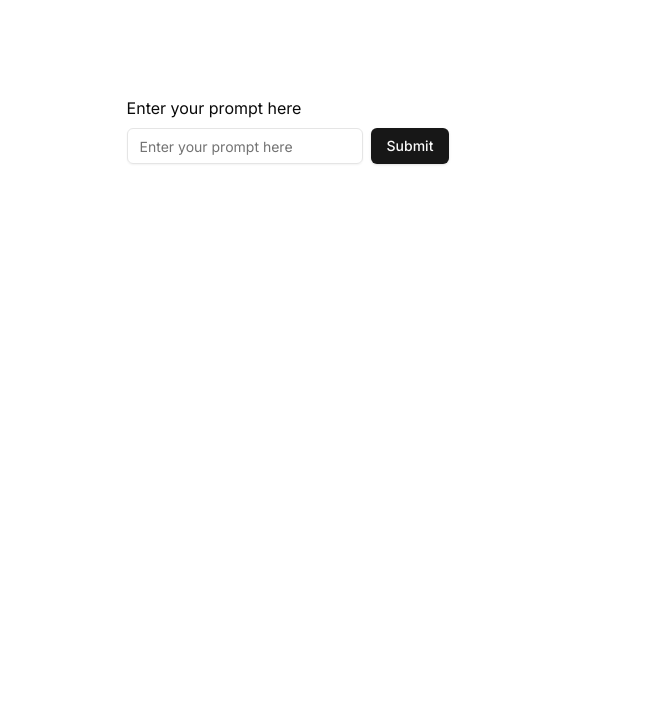
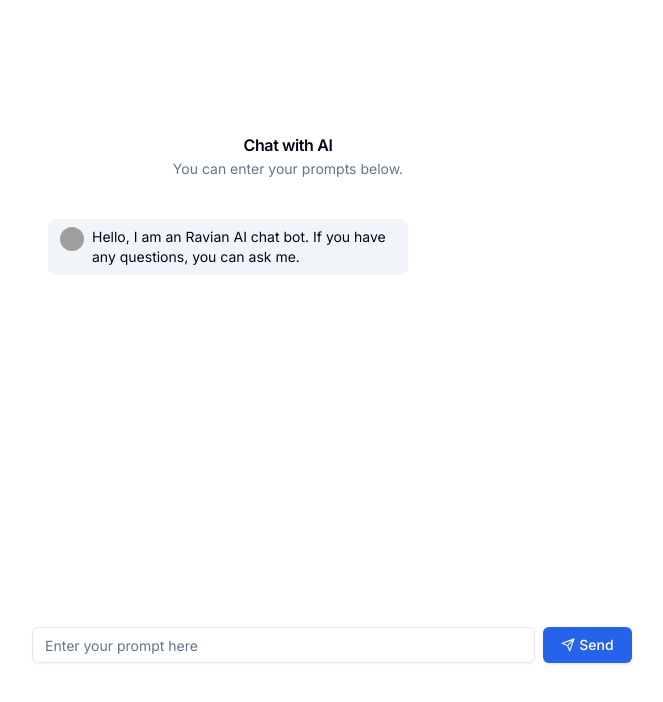
Before and after one commit to EbrahimAfridi/AI-Chatbot, a Next.js app: page / in a window 1280 px wide. Shown: the top 702 px of the page, without its empty margins (352-1015 px from the left). Built offline with nearby package versions, Linux system fonts and the light colour scheme; no server answers; grey boxes are pictures that could not be loaded.

Commit message:
Added: Card, Input, Button, Styling, Theme

```diff
--- a/package.json
+++ b/package.json
@@ -10,10 +10,12 @@
   },
   "dependencies": {
     "@google/generative-ai": "^0.11.3",
+    "@radix-ui/react-avatar": "^1.0.4",
     "@radix-ui/react-icons": "^1.3.0",
     "@radix-ui/react-slot": "^1.0.2",
     "class-variance-authority": "^0.7.0",
     "clsx": "^2.1.1",
+    "lucide-react": "^0.378.0",
     "next": "14.2.3",
     "react": "^18",
     "react-dom": "^18",
--- a/src/app/globals.css
+++ b/src/app/globals.css
@@ -5,64 +5,47 @@
     @layer base {
       :root {
         --background: 0 0% 100%;
-      --foreground: 0 0% 3.9%;
-
+        --foreground: 222.2 84% 4.9%;
         --card: 0 0% 100%;
-      --card-foreground: 0 0% 3.9%;
-
+        --card-foreground: 222.2 84% 4.9%;
         --popover: 0 0% 100%;
-      --popover-foreground: 0 0% 3.9%;
-
-      --primary: 0 0% 9%;
-      --primary-foreground: 0 0% 98%;
-
-      --secondary: 0 0% 96.1%;
-      --secondary-foreground: 0 0% 9%;
-
-      --muted: 0 0% 96.1%;
-      --muted-foreground: 0 0% 45.1%;
-
-      --accent: 0 0% 96.1%;
-      --accent-foreground: 0 0% 9%;
-
+        --popover-foreground: 222.2 84% 4.9%;
+        --primary: 221.2 83.2% 53.3%;
+        --primary-foreground: 210 40% 98%;
+        --secondary: 210 40% 96.1%;
+        --secondary-foreground: 222.2 47.4% 11.2%;
+        --muted: 210 40% 96.1%;
+        --muted-foreground: 215.4 16.3% 46.9%;
+        --accent: 210 40% 96.1%;
+        --accent-foreground: 222.2 47.4% 11.2%;
         --destructive: 0 84.2% 60.2%;
-      --destructive-foreground: 0 0% 98%;
-
-      --border: 0 0% 89.8%;
-      --input: 0 0% 89.8%;
-      --ring: 0 0% 3.9%;
-
+        --destructive-foreground: 210 40% 98%;
+        --border: 214.3 31.8% 91.4%;
+        --input: 214.3 31.8% 91.4%;
+        --ring: 221.2 83.2% 53.3%;
         --radius: 0.5rem;
       }
 
       .dark {
-      --background: 0 0% 3.9%;
-      --foreground: 0 0% 98%;
-
-      --card: 0 0% 3.9%;
-      --card-foreground: 0 0% 98%;
-
-      --popover: 0 0% 3.9%;
-      --popover-foreground: 0 0% 98%;
-
-      --primary: 0 0% 98%;
-      --primary-foreground: 0 0% 9%;
-
-      --secondary: 0 0% 14.9%;
-      --secondary-foreground: 0 0% 98%;
-
-      --muted: 0 0% 14.9%;
-      --muted-foreground: 0 0% 63.9%;
-
-      --accent: 0 0% 14.9%;
-      --accent-foreground: 0 0% 98%;
-
+        --background: 222.2 84% 4.9%;
+        --foreground: 210 40% 98%;
+        --card: 222.2 84% 4.9%;
+        --card-foreground: 210 40% 98%;
+        --popover: 222.2 84% 4.9%;
+        --popover-foreground: 210 40% 98%;
+        --primary: 217.2 91.2% 59.8%;
+        --primary-foreground: 222.2 47.4% 11.2%;
+        --secondary: 217.2 32.6% 17.5%;
+        --secondary-foreground: 210 40% 98%;
+        --muted: 217.2 32.6% 17.5%;
+        --muted-foreground: 215 20.2% 65.1%;
+        --accent: 217.2 32.6% 17.5%;
+        --accent-foreground: 210 40% 98%;
         --destructive: 0 62.8% 30.6%;
-      --destructive-foreground: 0 0% 98%;
-
-      --border: 0 0% 14.9%;
-      --input: 0 0% 14.9%;
-      --ring: 0 0% 83.1%;
+        --destructive-foreground: 210 40% 98%;
+        --border: 217.2 32.6% 17.5%;
+        --input: 217.2 32.6% 17.5%;
+        --ring: 224.3 76.3% 48%;
       }
     }
 
--- a/src/app/layout.tsx
+++ b/src/app/layout.tsx
@@ -21,7 +21,7 @@
     <html lang="en">
       <body
         className={cn(
-          "min-h-screen bg-background font-sans antialiased",
+          "min-h-screen bg-background font-sans antialiased overflow-hidden",
           fontSans.variable
         )}
       >
--- a/src/app/page.tsx
+++ b/src/app/page.tsx
@@ -1,4 +1,15 @@
 "use client";
+import { Send } from "lucide-react";
+import {
+  Card,
+  CardContent,
+  CardDescription,
+  CardFooter,
+  CardHeader,
+  CardTitle,
+} from "@/components/ui/card";
+import { Avatar, AvatarFallback, AvatarImage } from "@/components/ui/avatar";
+import { cn } from "@/lib/utils";
 import { Button } from "@/components/ui/button";
 import { Input } from "@/components/ui/input";
 import {
@@ -6,13 +17,22 @@
   HarmCategory,
   HarmBlockThreshold,
 } from "@google/generative-ai";
-import { useState } from "react";
+import { useEffect, useState } from "react";
 
 const MODEL_NAME = "gemini-1.5-flash-latest";
 const apiKey = process.env.NEXT_PUBLIC_GEMINI_API_KEY as string;
 
 export default function Home() {
-  const [data, setData] = useState<string>("");
+  const [messages, setMessages] = useState<{ role: "user" | "model"; text: string }[]>([]);
+  const [userPrompts, setUserPrompts] = useState<string>("");
+  useEffect(() => {
+    setMessages([
+      {
+        text: "Hello, I am an Ravian AI chat bot. If you have any questions, you can ask me.",
+        sender: "bot",
+      },
+    ]);
+  }, []);
 
   async function run(prompt: string) {
     const genAI = new GoogleGenerativeAI(apiKey);
@@ -50,50 +70,76 @@
     const chatSession = model.startChat({
       generationConfig,
       safetySettings,
-      history: [
-        {
-          role: "user",
-          parts: [{ text: "HELLO" }],
-        },
-        {
-          role: "model",
-          parts: [{ text: "Hello there! How can I assist you today?" }],
-        },
-      ],
+      history: messages.map((msg) => ({
+        role: msg.role,
+        parts: [{ text: msg.text }],
+      })),
     });
 
-    const result = await chatSession.sendMessage(prompt);
-    setData(result.response.text()); // Update state with response text
+    const result = await chatSession.sendMessage(userPrompts);
+    setMessages((prevMessages) => [
+      ...prevMessages,
+      { role: "user", text: userPrompts },
+      { role: "model", text: result.response.text() },
+    ]);
   }
 
   const onSubmit = async (event: React.FormEvent<HTMLFormElement>) => {
     event.preventDefault();
-    const prompt = (event.target as HTMLFormElement)?.prompt?.value || "";
-    await run(prompt);
+    if (userPrompts.trim() === "") return;
+    await run(userPrompts);
+    setUserPrompts("");
   };
-
   return (
-    <main className="flex min-h-screen flex-col items-center p-24">
-      <form onSubmit={onSubmit} className="">
-        <p className="mb-2">Enter your prompt here</p>
-        <div className="flex w-full max-w-sm items-center space-x-2">
+    <main className="flex min-h-screen items-center justify-center">
+      <Card className="flex flex-col justify-center items-center px-4 shadow-none border-none">
+        <CardHeader className="flex justify-center text-center">
+          <CardTitle>Chat with AI</CardTitle>
+          <CardDescription>You can enter your prompts below.</CardDescription>
+        </CardHeader>
+        <CardContent className="">
+          <div className="w-full shadow-none max-w-lg flex flex-col space-y-4 p-4 rounded-lg overflow-auto h-96">
+            {messages.map((message, index) => (
+              <div
+                key={index}
+                className={cn(
+                  "flex w-max max-w-[75%] flex-row gap-2 rounded-lg px-3 py-2 text-sm",
+                  message.role === "user"
+                    ? "ml-auto bg-primary text-primary-foreground"
+                    : "bg-muted"
+                )}
+              >
+                <Avatar className="size-6">
+                  <AvatarImage src="https://github.com/shadcn.png" />
+                  <AvatarFallback>CN</AvatarFallback>
+                </Avatar>
+                {message.text}
+              </div>
+            ))}
+          </div>
+        </CardContent>
+        <CardFooter>
+          <form onSubmit={onSubmit} className="w-full max-w-lg mt-4">
+            <div className="flex min-w-[600px] items-center space-x-2">
               <Input
                 type="text"
                 placeholder="Enter your prompt here"
                 name="prompt"
+                value={userPrompts}
+                onChange={(e) => setUserPrompts(e.target.value)}
+                className="flex-grow w-[85%]"
               />
-          <Button type="submit">
-            Submit
+              <Button
+                type="submit"
+                className="w-[15%] gap-1 flex justify-center"
+              >
+                <Send className="h-3.5 w-3.5" />
+                <span className=" text-white">Send</span>
               </Button>
             </div>
-        <br />
           </form>
-      {data && (
-        <div>
-          <h1 className="mt-32">Output</h1>
-          <div dangerouslySetInnerHTML={{ __html: data }} />
-        </div>
-      )}
+        </CardFooter>
+      </Card>
     </main>
   );
 }
--- /dev/null
+++ b/src/components/ui/avatar.tsx
@@ -0,0 +1,50 @@
+"use client"
+
+import * as React from "react"
+import * as AvatarPrimitive from "@radix-ui/react-avatar"
+
+import { cn } from "@/lib/utils"
+
+const Avatar = React.forwardRef<
+  React.ElementRef<typeof AvatarPrimitive.Root>,
+  React.ComponentPropsWithoutRef<typeof AvatarPrimitive.Root>
+>(({ className, ...props }, ref) => (
+  <AvatarPrimitive.Root
+    ref={ref}
+    className={cn(
+      "relative flex h-10 w-10 shrink-0 overflow-hidden rounded-full",
+      className
+    )}
+    {...props}
+  />
+))
+Avatar.displayName = AvatarPrimitive.Root.displayName
+
+const AvatarImage = React.forwardRef<
+  React.ElementRef<typeof AvatarPrimitive.Image>,
+  React.ComponentPropsWithoutRef<typeof AvatarPrimitive.Image>
+>(({ className, ...props }, ref) => (
+  <AvatarPrimitive.Image
+    ref={ref}
+    className={cn("aspect-square h-full w-full", className)}
+    {...props}
+  />
+))
+AvatarImage.displayName = AvatarPrimitive.Image.displayName
+
+const AvatarFallback = React.forwardRef<
+  React.ElementRef<typeof AvatarPrimitive.Fallback>,
+  React.ComponentPropsWithoutRef<typeof AvatarPrimitive.Fallback>
+>(({ className, ...props }, ref) => (
+  <AvatarPrimitive.Fallback
+    ref={ref}
+    className={cn(
+      "flex h-full w-full items-center justify-center rounded-full bg-muted",
+      className
+    )}
+    {...props}
+  />
+))
+AvatarFallback.displayName = AvatarPrimitive.Fallback.displayName
+
+export { Avatar, AvatarImage, AvatarFallback }
--- /dev/null
+++ b/src/components/ui/card.tsx
@@ -0,0 +1,76 @@
+import * as React from "react"
+
+import { cn } from "@/lib/utils"
+
+const Card = React.forwardRef<
+  HTMLDivElement,
+  React.HTMLAttributes<HTMLDivElement>
+>(({ className, ...props }, ref) => (
+  <div
+    ref={ref}
+    className={cn(
+      "rounded-xl border bg-card text-card-foreground shadow",
+      className
+    )}
+    {...props}
+  />
+))
+Card.displayName = "Card"
+
+const CardHeader = React.forwardRef<
+  HTMLDivElement,
+  React.HTMLAttributes<HTMLDivElement>
+>(({ className, ...props }, ref) => (
+  <div
+    ref={ref}
+    className={cn("flex flex-col space-y-1.5 p-6", className)}
+    {...props}
+  />
+))
+CardHeader.displayName = "CardHeader"
+
+const CardTitle = React.forwardRef<
+  HTMLParagraphElement,
+  React.HTMLAttributes<HTMLHeadingElement>
+>(({ className, ...props }, ref) => (
+  <h3
+    ref={ref}
+    className={cn("font-semibold leading-none tracking-tight", className)}
+    {...props}
+  />
+))
+CardTitle.displayName = "CardTitle"
+
+const CardDescription = React.forwardRef<
+  HTMLParagraphElement,
+  React.HTMLAttributes<HTMLParagraphElement>
+>(({ className, ...props }, ref) => (
+  <p
+    ref={ref}
+    className={cn("text-sm text-muted-foreground", className)}
+    {...props}
+  />
+))
+CardDescription.displayName = "CardDescription"
+
+const CardContent = React.forwardRef<
+  HTMLDivElement,
+  React.HTMLAttributes<HTMLDivElement>
+>(({ className, ...props }, ref) => (
+  <div ref={ref} className={cn("p-6 pt-0", className)} {...props} />
+))
+CardContent.displayName = "CardContent"
+
+const CardFooter = React.forwardRef<
+  HTMLDivElement,
+  React.HTMLAttributes<HTMLDivElement>
+>(({ className, ...props }, ref) => (
+  <div
+    ref={ref}
+    className={cn("flex items-center p-6 pt-0", className)}
+    {...props}
+  />
+))
+CardFooter.displayName = "CardFooter"
+
+export { Card, CardHeader, CardFooter, CardTitle, CardDescription, CardContent }
```
Also changed, not shown: 1 other file (tests, documents, lock files or other folders). Lines whose indentation alone changed are shown as unchanged.
